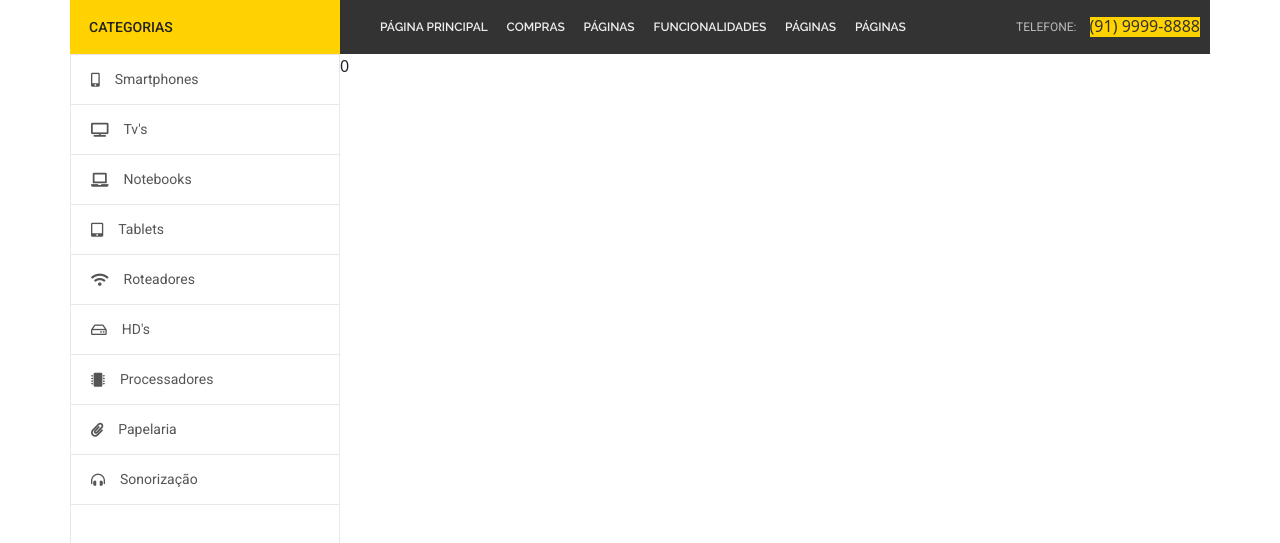
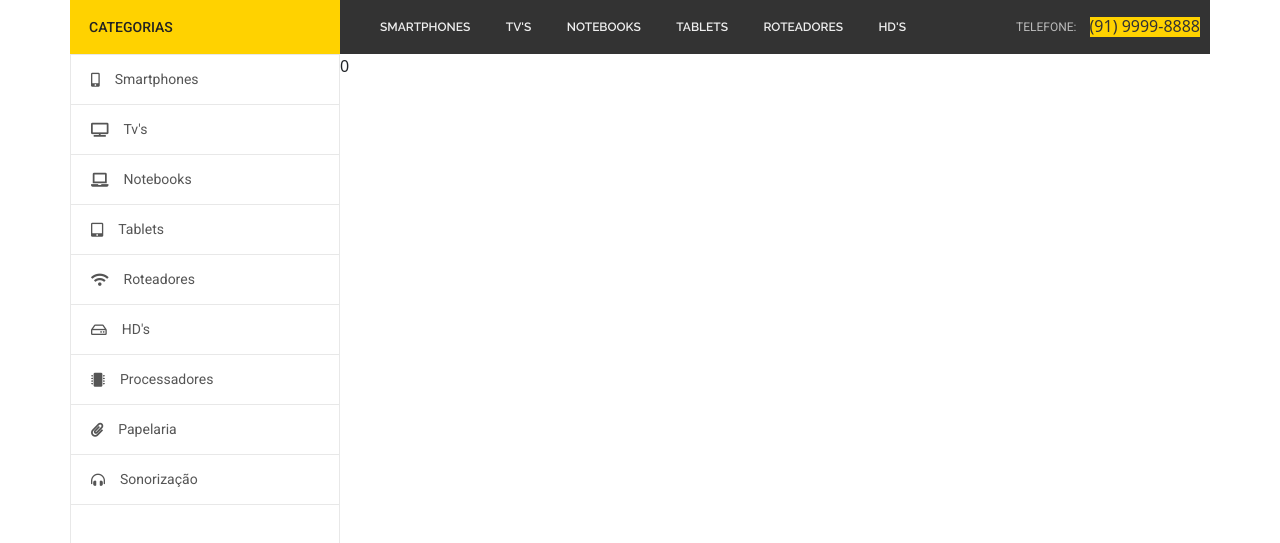
Before and after one commit to andre-rep/ecommerce-laravel, a Laravel app: page / in a window 1280 px wide. Shown: the part 100-643 px from the top of the page. Run offline with Laravel 8, Linux system fonts and the light colour scheme; data that the repository does not hold is empty.

Commit message:
links changed in the public's main page

```diff
--- a/resources/views/pages/public/main.blade.php
+++ b/resources/views/pages/public/main.blade.php
@@ -10,12 +10,12 @@
                 </div>
                 <div class="main-menu-options">
                     <div class="main-menu-options-links">
-                        <a href="#">Página Principal</a>
-                        <a href="#">Compras</a>
-                        <a href="#">Páginas</a>
-                        <a href="#">Funcionalidades</a>
-                        <a href="#">Páginas</a>
-                        <a href="#">Páginas</a>
+                        <a href="{{asset('search?filterByCategory[]=smartphone')}}">Smartphones</a>
+                        <a href="{{asset('search?filterByCategory[]=tv')}}">Tv's</a>
+                        <a href="{{asset('search?filterByCategory[]=notebook')}}">Notebooks</a>
+                        <a href="{{asset('search?filterByCategory[]=tablet')}}">Tablets</a>
+                        <a href="{{asset('search?filterByCategory[]=roteador')}}">Roteadores</a>
+                        <a href="{{asset('search?filterByCategory[]=hd')}}">HD's</a>
                     </div>
                     <div class="main-menu-options-contact">
                         <span>Telefone:</span>
```
